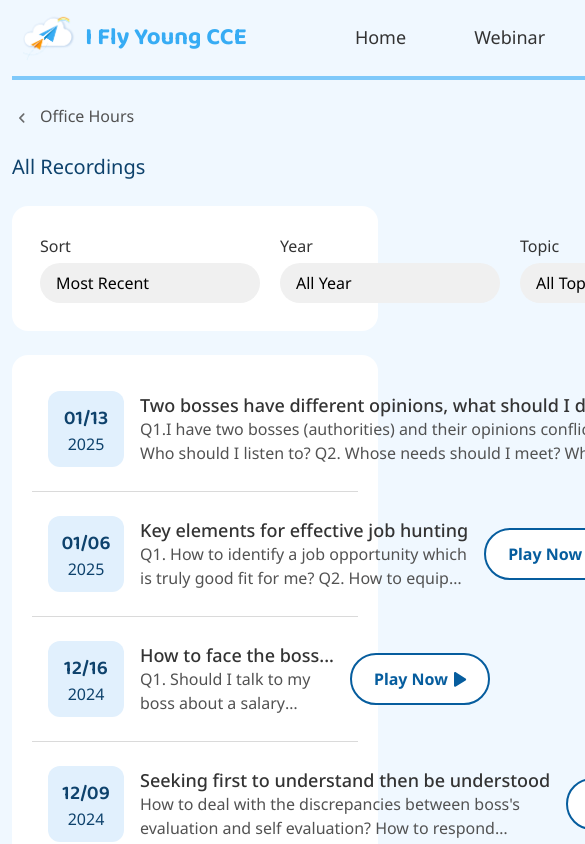
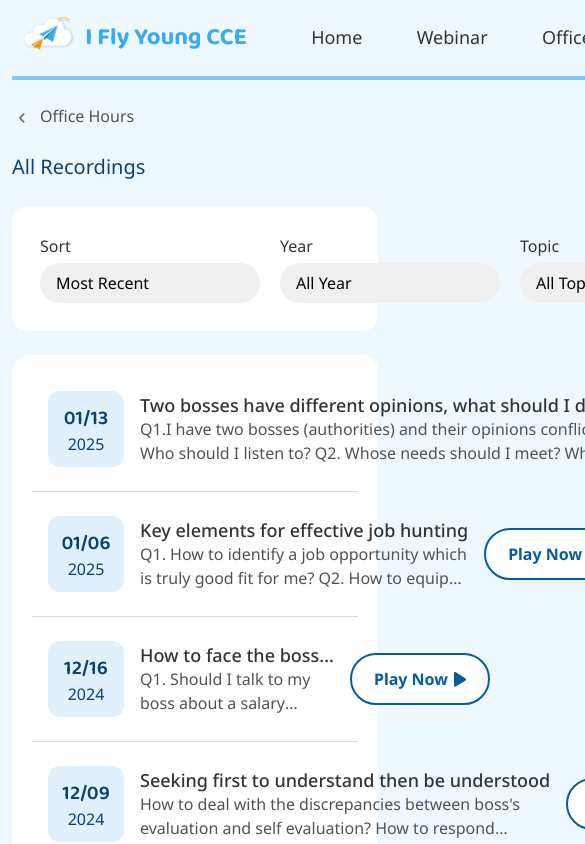
Before and after one commit to Xmeng-Li/I-Fly-Young-CCE-Website, a React (Create React App) app: page /recording in a window 390 px wide. Shown: the top 844 px of the page, 585 px wide, since content can reach past the window. Built offline with nearby package versions, Linux system fonts and the light colour scheme.

Commit message:
complete header responsive action

```diff
--- a/src/components/Header.tsx
+++ b/src/components/Header.tsx
@@ -33,7 +33,6 @@ const Header = () => {
             {isChinese ? 'EN' : '中文'}
             </button>
           </div>
-
         </div>
       </nav>
     </header>
--- a/src/styles/header.css
+++ b/src/styles/header.css
@@ -18,7 +18,6 @@
   justify-content: flex-end;
   align-items: center;
   margin-right: 10px;
-
 }
 .logo-title {
   color: var(--Blue-500, #37ACF4);
@@ -32,7 +31,6 @@
   display: flex;
   align-items: center;
   justify-content: space-between;
-  gap: 80px;
   width: 100%;
   box-sizing: border-box;
 }
@@ -62,3 +60,17 @@
   color: var(--Blue-500, #37ACF4);
   font-weight: 800;
 }
+
+@media (max-width: 1280px) {
+  .header {
+    width: 1220px;
+  }
+  .logo-box {
+    display: flex;
+    align-items: center;
+    margin-right: 10px;
+  }
+  .nav-text {
+    gap: 0px;
+  }
+}
```
Also changed, not shown: src/styles/officehour.css (+1 -6 lines).
